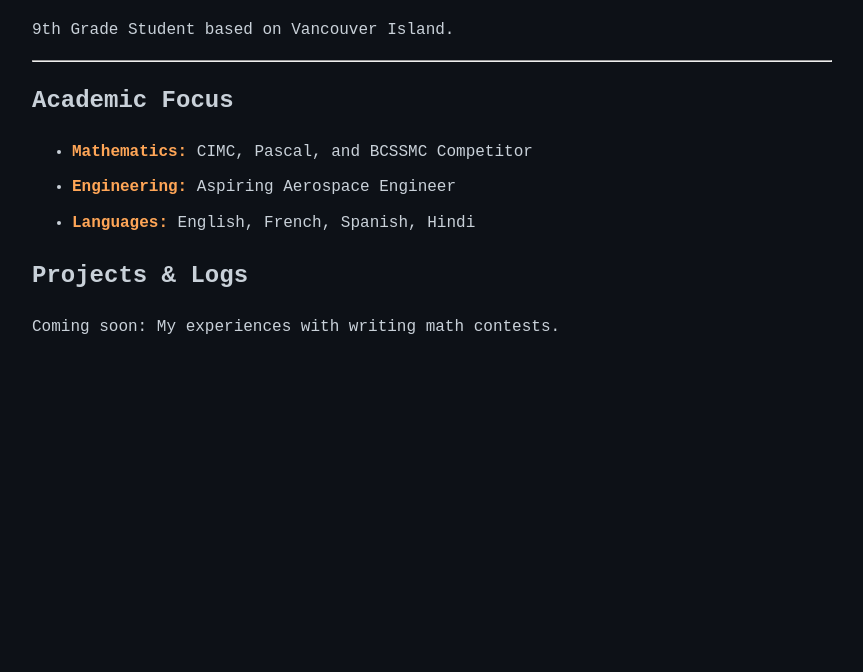
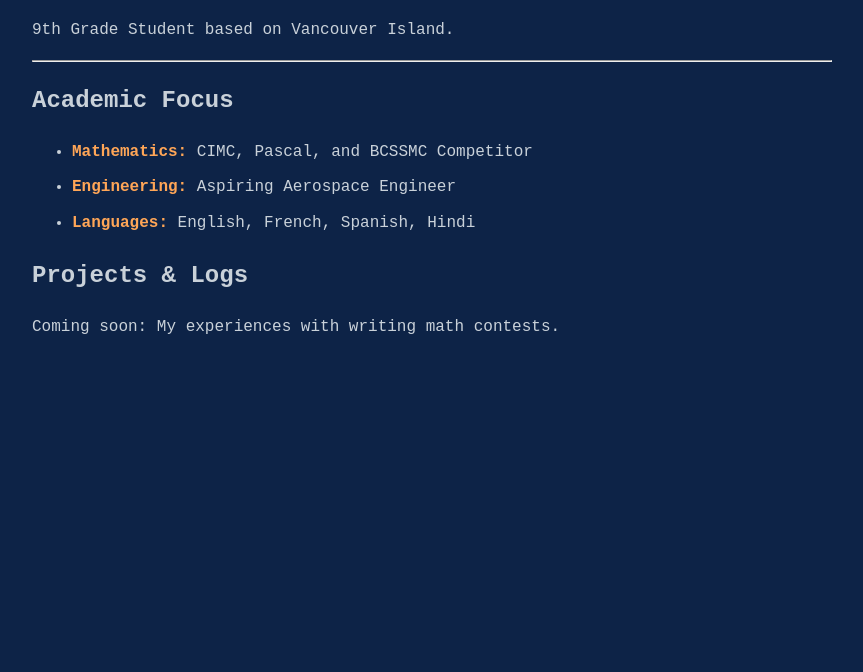
Before and after one commit to ingenious-ishaan/ingenious-ishaan.github.io, a plain HTML site: page index.html in a window 1280 px wide. Shown: the part 128-800 px from the top of the page, without its empty margins (208-1071 px from the left). Drawn offline with Linux system fonts and the light colour scheme.

Commit message:
Update index.html

```diff
--- a/index.html
+++ b/index.html
@@ -4,7 +4,7 @@
     <style>
   /* This sets the vibe for the whole page */
   body {
-    background-color: #0d1117; /* Dark NASA-style grey */
+    background-color: #0d2347; /* Dark NASA-style grey */
     color: #c9d1d9;            /* Soft white text */
     font-family: 'Courier New', monospace; /* Engineering font */
     line-height: 1.6;
```
